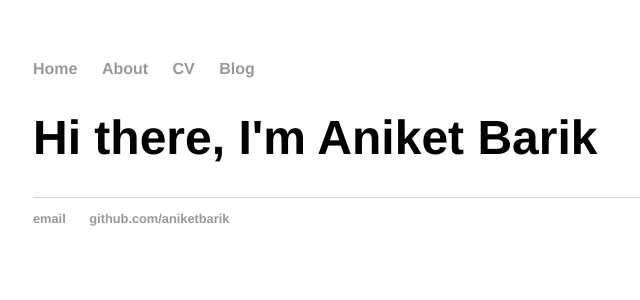
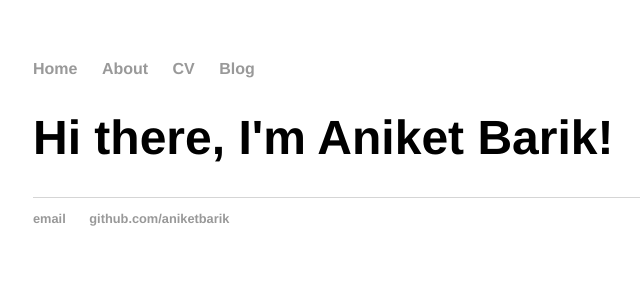
Before and after one commit to aniketbarik/aniketbarik.github.io, a Jekyll site: the page built from index.html, in a window 1280 px wide. Shown: the top 300 px of the page, without its empty margins (159-799 px from the left). Built offline with Jekyll 4.4.1, drawn with Linux system fonts in a browser that asks for light colours.

Commit message:
Update index.html

```diff
--- a/index.html
+++ b/index.html
@@ -1,29 +1,7 @@
-<!DOCTYPE html>
-<html>
-	<head>
-		<title>Aniket Barik</title>
-		<link rel="stylesheet" type="text/css" href="/css/main.css">
-	</head>
-	<body>
-		<nav>
-    		<ul>
-        		<li><a href="/">Home</a></li>
-	        	<li><a href="/about">About</a></li>
-        		<li><a href="/cv">CV</a></li>
-        		<li><a href="/blog">Blog</a></li>
-    		</ul>
-		</nav>
-		<div class="container">
-    		<div class="blurb">
-        		<h1>Hi there, I'm Aniket Barik</h1>
-
-    		</div><!-- /.blurb -->
-		</div><!-- /.container -->
-		<footer>
-    		<ul>
-        		<li><a href="mailto:aniketbarik@outlook.com">email</a></li>
-        		<li><a href="https://github.com/aniketbarik">github.com/aniketbarik</a></li>
-			</ul>
-		</footer>
-	</body>
-</html>
+---
+layout: default
+title: Aniket Barik
+---
+<div class="blurb">
+	<h1>Hi there, I'm Aniket Barik!</h1>
+</div><!-- /.blurb -->
```
